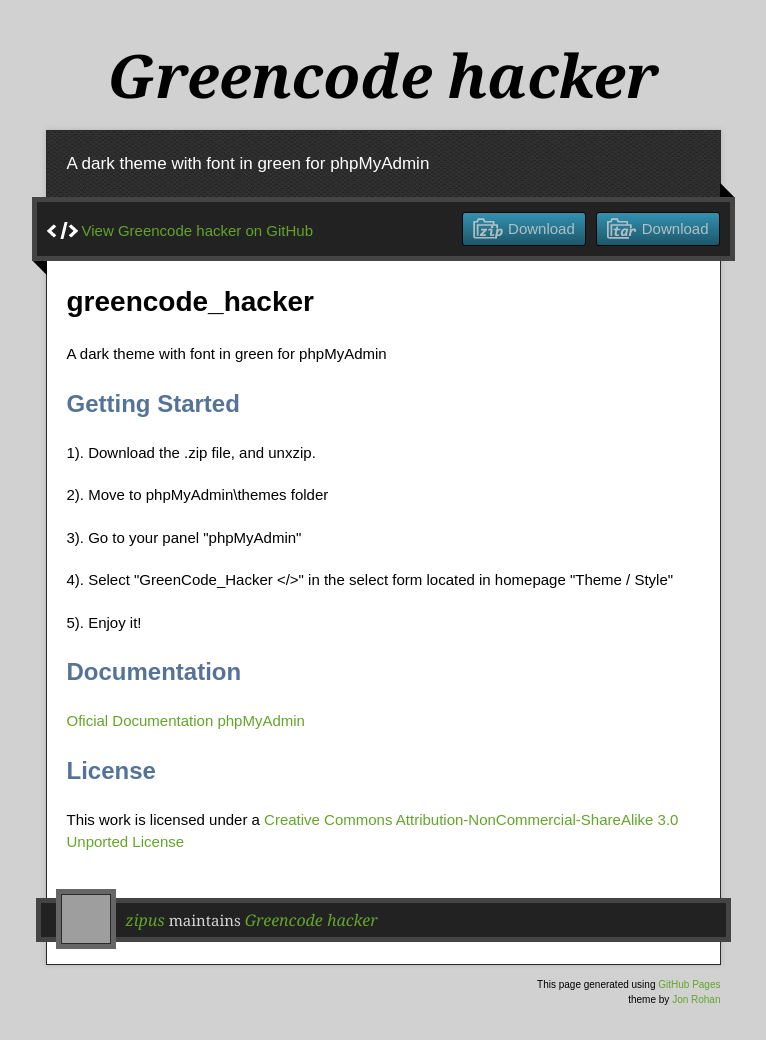
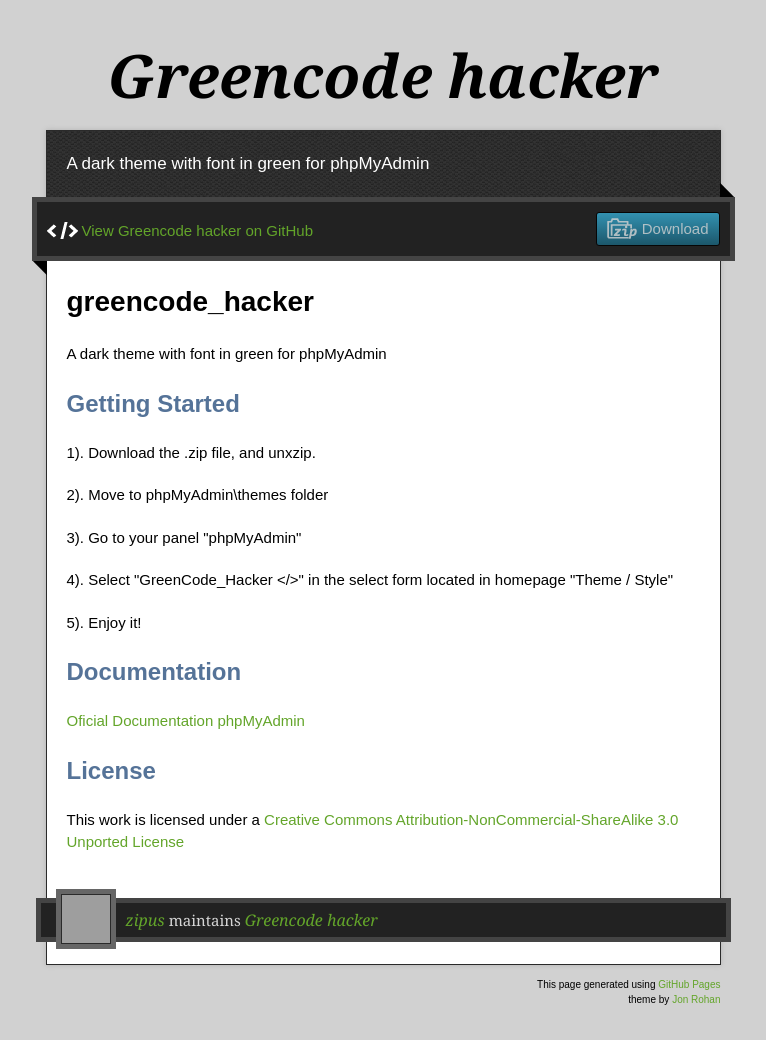
Before and after one commit to zipus/greencode_hacker, a plain HTML site: page index.html in a window 1280 px wide. Shown: the whole page, without its empty margins (257-1023 px from the left). Drawn offline with nearby package versions, Linux system fonts and the light colour scheme; grey boxes are pictures that could not be loaded.

Commit message:
Download links

```diff
--- a/index.html
+++ b/index.html
@@ -29,8 +29,7 @@
       <div id="main" role="main">
         <div class="download-bar">
         <div class="inner">
-          <a href="https://github.com/zipus/greencode_hacker/tarball/master" class="download-button tar"><span>Download</span></a>
-          <a href="https://github.com/zipus/greencode_hacker/zipball/master" class="download-button zip"><span>Download</span></a>
+          <a href="https://github.com/downloads/zipus/greencode_hacker/greencode_hacker.zip" class="download-button zip"><span>Download</span></a>
           <a href="https://github.com/zipus/greencode_hacker" class="code">View Greencode hacker on GitHub</a>
         </div>
         <span class="blc"></span><span class="trc"></span>
```
